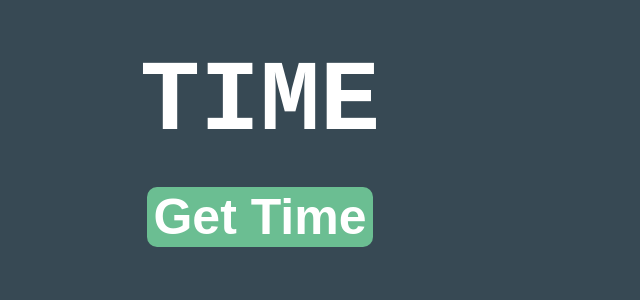
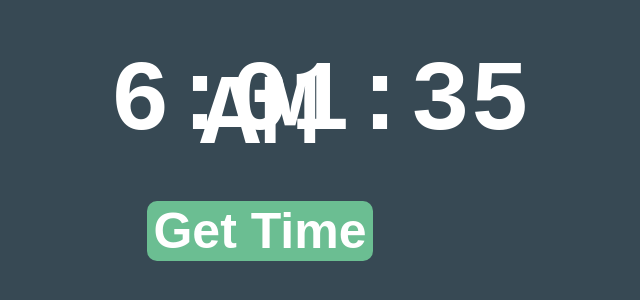
Before and after one commit to thiquach/react-bootcamp, a React app: page / in a window 1280 px wide. Shown: the part 134-434 px from the top of the page, without its empty margins (380-1020 px from the left). Built offline with nearby package versions, Linux system fonts and the light colour scheme.

Commit message:
update time when get time button is clicked

```diff
--- a/src/components/App.jsx
+++ b/src/components/App.jsx
@@ -1,10 +1,20 @@
-import React from "react";
+import React, { useState } from "react";
 
 function App() {
+  setInterval(updateTime, 1000);
+
+  const now = new Date().toLocaleTimeString();
+  var [time, setTime] = useState(now);
+
+  function updateTime() {
+    const newTime = new Date().toLocaleTimeString();
+    setTime(newTime);
+  }
+
   return (
     <div className="container">
-      <h1>TIME</h1>
-      <button>Get Time</button>
+      <h1>{time}</h1>
+      <button onClick={updateTime}>Get Time</button>
     </div>
   );
 }
```
